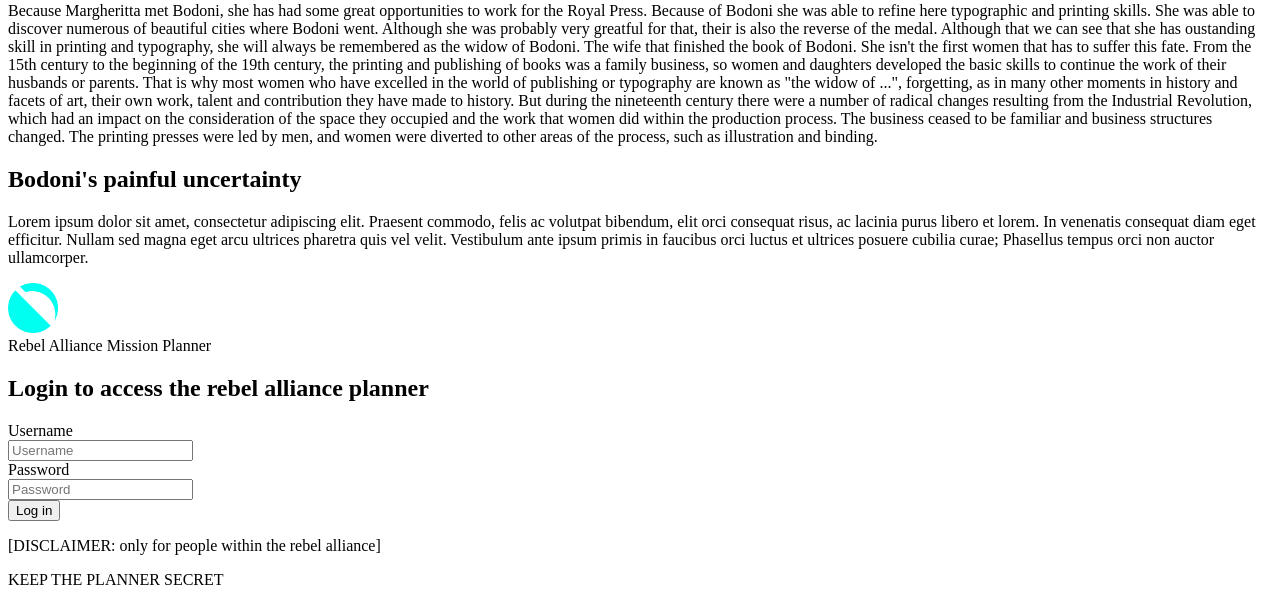
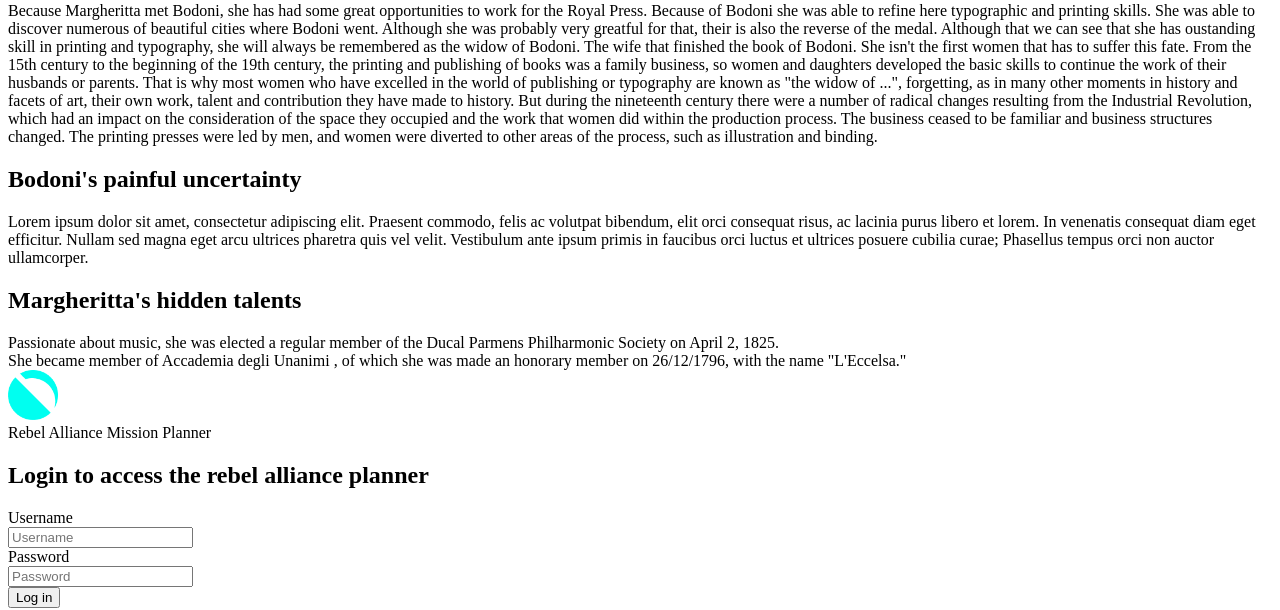
Before and after one commit to woutvandesompele/mytype, a PHP site: template src/view/pages/index.php in a window 1280 px wide. Shown: the part 1502-2112 px from the top of the page. Before the commit the page ends 2087 px from the top, so only its background shows below. Run offline with PHP 8.4, Linux system fonts and the light colour scheme; the template is opened without the code that fills it, so the values that code supplies are empty.

Commit message:
added content for Margheritas hidden talents close #12

```diff
--- a/src/view/pages/index.php
+++ b/src/view/pages/index.php
@@ -100,7 +100,15 @@
       Vestibulum ante ipsum primis in faucibus orci luctus et ultrices posuere cubilia curae; Phasellus tempus orci non auctor ullamcorper.
     </p>
 
-  <section class="hidden"></section>
+  <section class="hidden">
+    <h2 class="hidden__title">Margheritta's hidden talents</h2>
+    <div  class="hidden__text1">
+      Passionate about music, she was elected a regular member of the Ducal Parmens Philharmonic Society on April 2, 1825.
+    </div>
+    <div  class="hidden__text2">
+      She became member of Accademia degli Unanimi , of which she was made an honorary member on 26/12/1796, with the name "L'Eccelsa."
+    </div>
+  </section>
 
   <section class="defines"></section>
 
```
